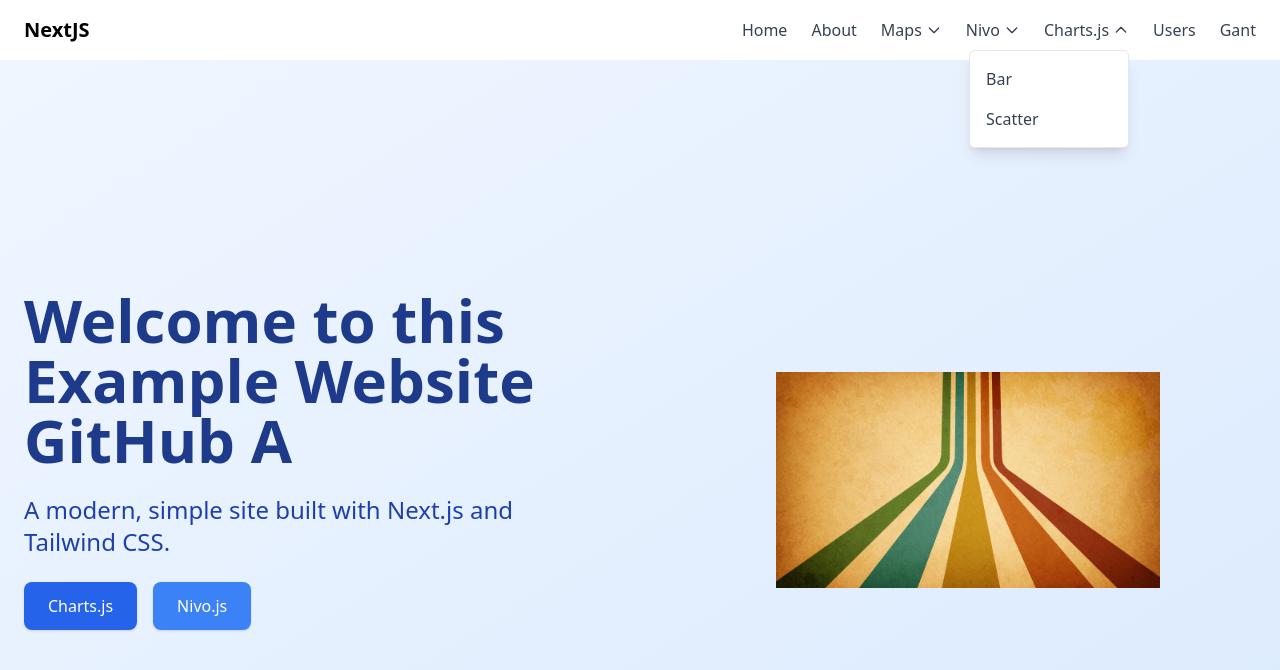
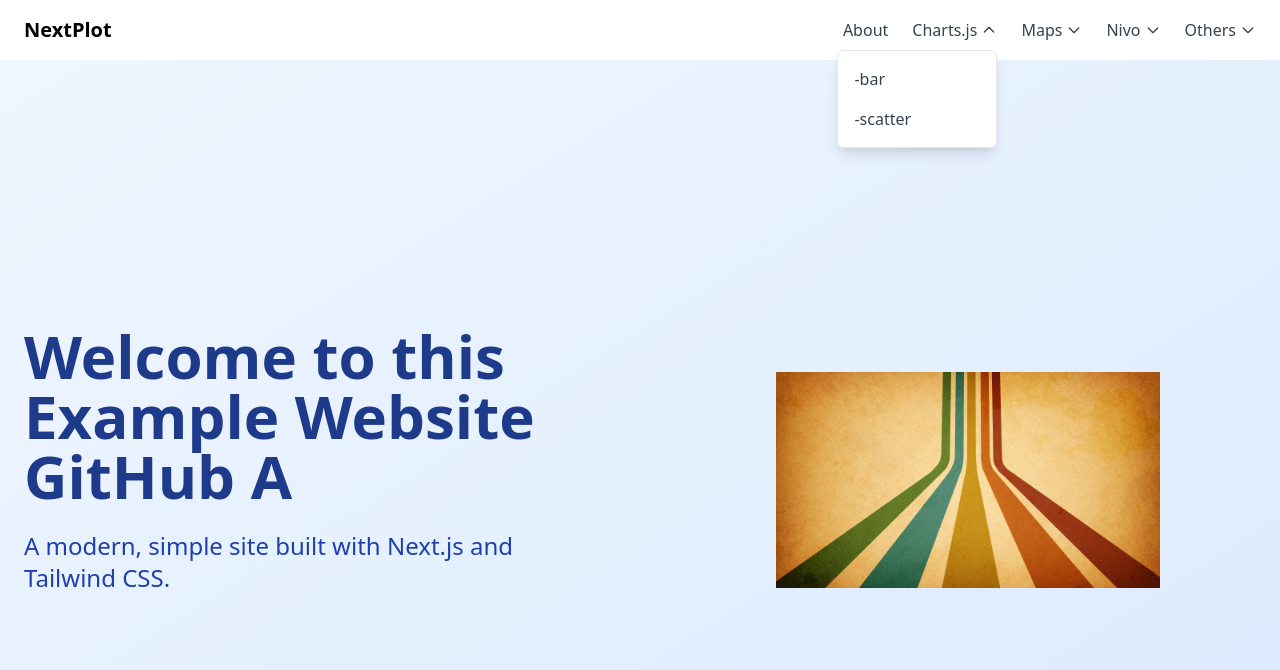
Before and after one commit to edgar-treischl/nextapp, a Next.js app: page / in a window 1280 px wide. Both pictures are taken after a click on the button "Charts.js". Shown: the top 670 px of the page. Built offline with nearby package versions, Linux system fonts and the light colour scheme.

Commit message:
Cleaned structure

```diff
--- a/pages/_app.tsx
+++ b/pages/_app.tsx
@@ -9,6 +9,7 @@ export default function MyApp({ Component, pageProps }: AppProps) {
   const [openNivo, setOpenNivo] = useState(false)
   const [openChart, setOpenChart] = useState(false)
   const [openMaps, setOpenMaps] = useState(false)
+  const [openOthers, setOpenOthers] = useState(false)
   const router = useRouter()
 
   // Close dropdowns on route change
@@ -17,6 +18,7 @@ export default function MyApp({ Component, pageProps }: AppProps) {
       setOpenNivo(false)
       setOpenChart(false)
       setOpenMaps(false)
+      setOpenOthers(false)
     }
     router.events.on('routeChangeStart', closeMenus)
     return () => router.events.off('routeChangeStart', closeMenus)
@@ -30,13 +32,45 @@ export default function MyApp({ Component, pageProps }: AppProps) {
           {/* Logo */}
           <h1 className="text-xl font-bold">
             <Link href="/" className="hover:text-blue-600">
-              NextJS
+              NextPlot
             </Link>
           </h1>
 
           <div className="flex items-center space-x-6">
-            <Link href="/" className="nav-link">Home</Link>
             <Link href="/about" className="nav-link">About</Link>
+
+
+            {/* Chart.js Dropdown */}
+            <div className="relative">
+              <button
+                onClick={() => {
+                  setOpenChart(prev => !prev)
+                  setOpenNivo(false)
+                  setOpenMaps(false)
+                  setOpenOthers(false)
+                }}
+                className="nav-link flex items-center"
+                aria-expanded={openChart}
+              >
+                Charts.js
+                <svg
+                  className={`ml-1 w-4 h-4 transition-transform ${openChart ? 'rotate-180' : ''}`}
+                  fill="none"
+                  stroke="currentColor"
+                  viewBox="0 0 24 24"
+                >
+                  <path strokeLinecap="round" strokeLinejoin="round" strokeWidth="2" d="M19 9l-7 7-7-7" />
+                </svg>
+              </button>
+
+              {openChart && (
+                <div className="absolute right-0 mt-2 w-40 bg-white border rounded-md shadow-lg py-2 z-50">
+                  <Link href="/charts" className="dropdown-item">-bar</Link>
+                  <Link href="/scatter" className="dropdown-item">-scatter</Link>
+                </div>
+              )}
+            </div>
+
 
             {/* Maps Dropdown */}
             <div className="relative">
@@ -45,6 +79,7 @@ export default function MyApp({ Component, pageProps }: AppProps) {
                   setOpenMaps(prev => !prev)
                   setOpenNivo(false)
                   setOpenChart(false)
+                  setOpenOthers(false)
                 }}
                 className="nav-link flex items-center"
                 aria-expanded={openMaps}
@@ -68,6 +103,7 @@ export default function MyApp({ Component, pageProps }: AppProps) {
               )}
             </div>
 
+
             {/* Nivo Dropdown */}
             <div className="relative">
               <button
@@ -75,6 +111,7 @@ export default function MyApp({ Component, pageProps }: AppProps) {
                   setOpenNivo(prev => !prev)
                   setOpenChart(false)
                   setOpenMaps(false)
+                  setOpenOthers(false)
                 }}
                 className="nav-link flex items-center"
                 aria-expanded={openNivo}
@@ -92,27 +129,29 @@ export default function MyApp({ Component, pageProps }: AppProps) {
 
                {openNivo && (
                 <div className="absolute right-0 mt-2 w-44 bg-white border rounded-md shadow-lg py-2 z-50">
-                  <Link href="/nivo-tree" className="dropdown-item">Tree</Link>
-                  <Link href="/nivo-bar" className="dropdown-item">Bar</Link>
-                  <Link href="/nivo-stufen" className="dropdown-item">Stacked Bar</Link>
+                  <Link href="/nivo-tree" className="dropdown-item">tree</Link>
+                  <Link href="/nivo-bar" className="dropdown-item">bar</Link>
+                  <Link href="/nivo-stufen" className="dropdown-item">stacked bar</Link>
                 </div>
               )}
             </div>
 
-            {/* Chart.js Dropdown */}
+
+          {/* Others Dropdown */}
             <div className="relative">
               <button
                 onClick={() => {
-                  setOpenChart(prev => !prev)
+                  setOpenOthers(prev => !prev)
+                  setOpenMaps(false)
                   setOpenNivo(false)
-                  setOpenMaps(false)
+                  setOpenChart(false)
                 }}
                 className="nav-link flex items-center"
-                aria-expanded={openChart}
+                aria-expanded={openOthers}
               >
-                Charts.js
+                Others
                 <svg
-                  className={`ml-1 w-4 h-4 transition-transform ${openChart ? 'rotate-180' : ''}`}
+                  className={`ml-1 w-4 h-4 transition-transform ${openOthers ? 'rotate-180' : ''}`}
                   fill="none"
                   stroke="currentColor"
                   viewBox="0 0 24 24"
@@ -121,15 +160,12 @@ export default function MyApp({ Component, pageProps }: AppProps) {
                 </svg>
               </button>
 
-              {openChart && (
-                <div className="absolute right-0 mt-2 w-40 bg-white border rounded-md shadow-lg py-2 z-50">
-                  <Link href="/charts" className="dropdown-item">Bar</Link>
-                  <Link href="/scatter" className="dropdown-item">Scatter</Link>
+               {openOthers && (
+                <div className="absolute right-0 mt-2 w-44 bg-white border rounded-md shadow-lg py-2 z-50">
+                  <Link href="/gant" className="dropdown-item">Gant</Link>
                 </div>
               )}
             </div>
-            <Link href="/users" className="nav-link">Users</Link>
-            <Link href="/gant" className="nav-link">Gant</Link>
 
           </div>
         </nav>
--- a/pages/index.tsx
+++ b/pages/index.tsx
@@ -17,20 +17,6 @@ export default function HomePage() {
           <p className="text-lg md:text-2xl text-blue-800">
             A modern, simple site built with Next.js and Tailwind CSS.
           </p>
-          <div className="flex flex-col sm:flex-row justify-center lg:justify-start gap-4">
-            <Link
-              href="/charts"
-              className="bg-blue-600 text-white px-6 py-3 rounded-lg shadow hover:bg-blue-700 transition"
-            >
-              Charts.js
-            </Link>
-            <Link
-              href="/nivo-bar"
-              className="bg-blue-500 text-white px-6 py-3 rounded-lg shadow hover:bg-blue-600 transition"
-            >
-              Nivo.js
-            </Link>
-          </div>
         </div>
 
         {/* Right column: Hero image */}
--- a/pages/users.tsx
+++ /dev/null
@@ -1,45 +0,0 @@
-import { useEffect, useState } from 'react'
-
-type User = {
-  id: number
-  name: string
-  email: string
-}
-
-export default function UsersPage() {
-  const [users, setUsers] = useState<User[]>([])
-  const [loading, setLoading] = useState(true)
-
-  useEffect(() => {
-    fetch('https://jsonplaceholder.typicode.com/users')
-      .then(res => res.json())
-      .then(data => {
-        setUsers(data)
-        setLoading(false)
-      })
-  }, [])
-
-  if (loading) return <p className="text-center py-20">Loading users...</p>
-
-  return (
-    <section className="container mx-auto py-20 px-6">
-      <h2 className="text-4xl font-bold mb-10 text-center">Users Example</h2>
-      <div className="grid grid-cols-1 md:grid-cols-2 lg:grid-cols-3 gap-6">
-        {users.map(user => (
-          <div
-            key={user.id}
-            className="border rounded-lg p-6 shadow hover:shadow-lg transition flex flex-col items-center text-center space-y-4"
-          >
-            <img
-              src={`https://i.pravatar.cc/150?u=${user.id}`}
-              alt={user.name}
-              className="rounded-full w-24 h-24"
-            />
-            <h3 className="text-xl font-bold">{user.name}</h3>
-            <p className="text-gray-700">{user.email}</p>
-          </div>
-        ))}
-      </div>
-    </section>
-  )
-}
```
